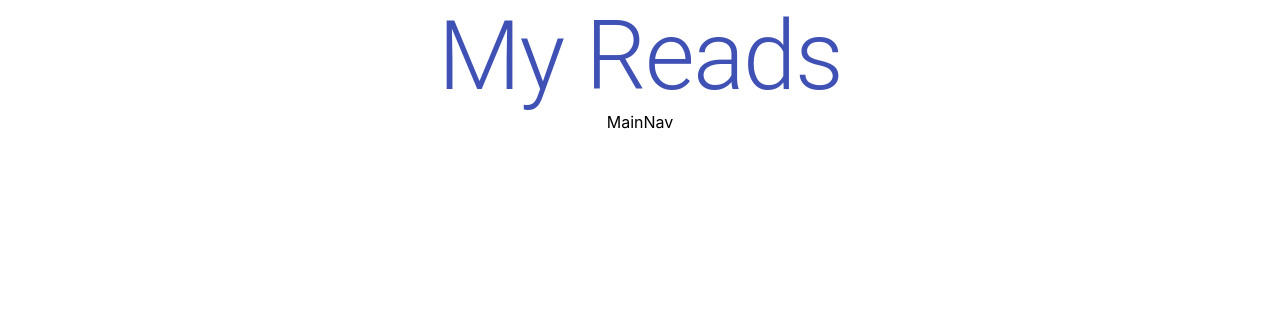
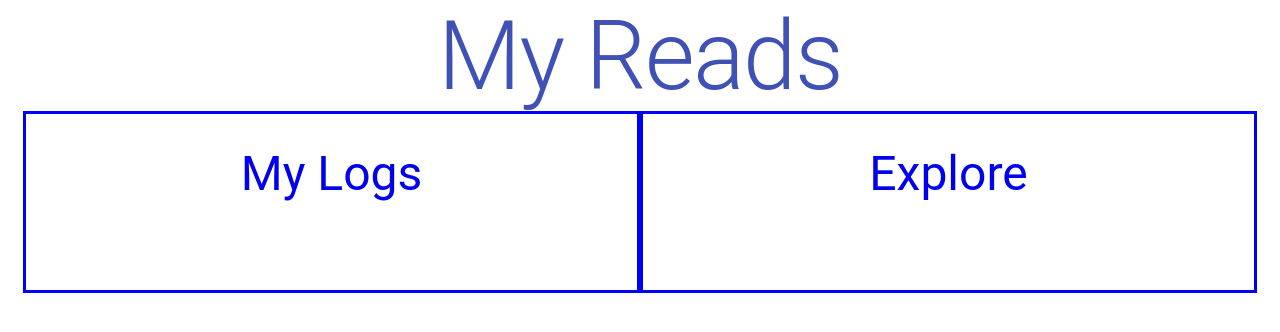
Before and after one commit to nicoledow/nikki-reads, a React (Create React App) app: page / in a window 1280 px wide. Shown: the top 332 px of the page. Built offline with nearby package versions, Linux system fonts and the light colour scheme.

Commit message:
add main menu links

```diff
--- a/src/App.js
+++ b/src/App.js
@@ -3,7 +3,7 @@ import "./App.css";
 import TestComponent from "./Components/TestComponent";
 import { BrowserRouter as Router, Route, Switch } from "react-router-dom";
 import ReadingLogContainer from "./Containers/ReadingLogContainer";
-import MainNav from "./Components/MainNav";
+import MainMenu from "./Components/MainMenu";
 import Header from "./Components/Header";
 
 function App() {
@@ -11,7 +11,7 @@ function App() {
     <div className="App">
       <Header />
       <Router>
-        <MainNav />
+        <MainMenu />
         <Switch>
           <Route exact path="/logs" component={ReadingLogContainer} />
         </Switch>
--- a/src/Components/Header.js
+++ b/src/Components/Header.js
@@ -1,5 +1,5 @@
 import React, { useState, useEffect } from "react";
-import { Container, Typography, Slide } from "@material-ui/core";
+import { Typography, Slide } from "@material-ui/core";
 
 const Header = () => {
   return (
--- /dev/null
+++ b/src/Components/MainMenu.js
@@ -0,0 +1,31 @@
+import React from "react";
+import { Container, GridList, GridListTile } from "@material-ui/core";
+import MainMenuBox from "./MainMenuBox";
+
+const MainNav = () => {
+  const features = [
+    { title: "My Logs", link: "/logs" },
+    { title: "Explore", link: "/explore" },
+  ];
+
+  const menuBoxStyles = {
+    border: '3px solid blue',
+    padding: '2rem',
+    width: `${100 / features.length}%`
+  }
+
+  return (
+    <Container>
+      <GridList spacing={features.length} cols={features.length}>
+        {features.map((f) => {
+          return (
+            <GridListTile style={menuBoxStyles}>
+              <MainMenuBox title={f.title} link={f.link} />
+            </GridListTile>
+          );
+        })}
+      </GridList>
+    </Container>
+  );
+};
+export default MainNav;
--- /dev/null
+++ b/src/Components/MainMenuBox.js
@@ -0,0 +1,24 @@
+import React, { useState, useEffect } from "react";
+import { Typography, Slide } from "@material-ui/core";
+import { Link } from 'react-router-dom';
+
+export default function MainMenuBox(props) {
+  const styles = {
+    border: "1px solid blue;",
+    padding: "2rem;",
+  };
+
+  const linkStyles = {
+      textDecoration: 'none'
+  };
+
+  return (
+    <div style={styles}>
+      <Typography align="center" variant="h3">
+        <Link to={props.link} style={linkStyles}>
+            {props.title}
+        </Link>
+      </Typography>
+    </div>
+  );
+}
--- a/src/Components/MainNav.js
+++ /dev/null
@@ -1,10 +0,0 @@
-import React from 'react';
-
-const MainNav = () => {
-    return(
-        <div>
-           MainNav
-        </div>
-    )
-}
-export default MainNav;
```
